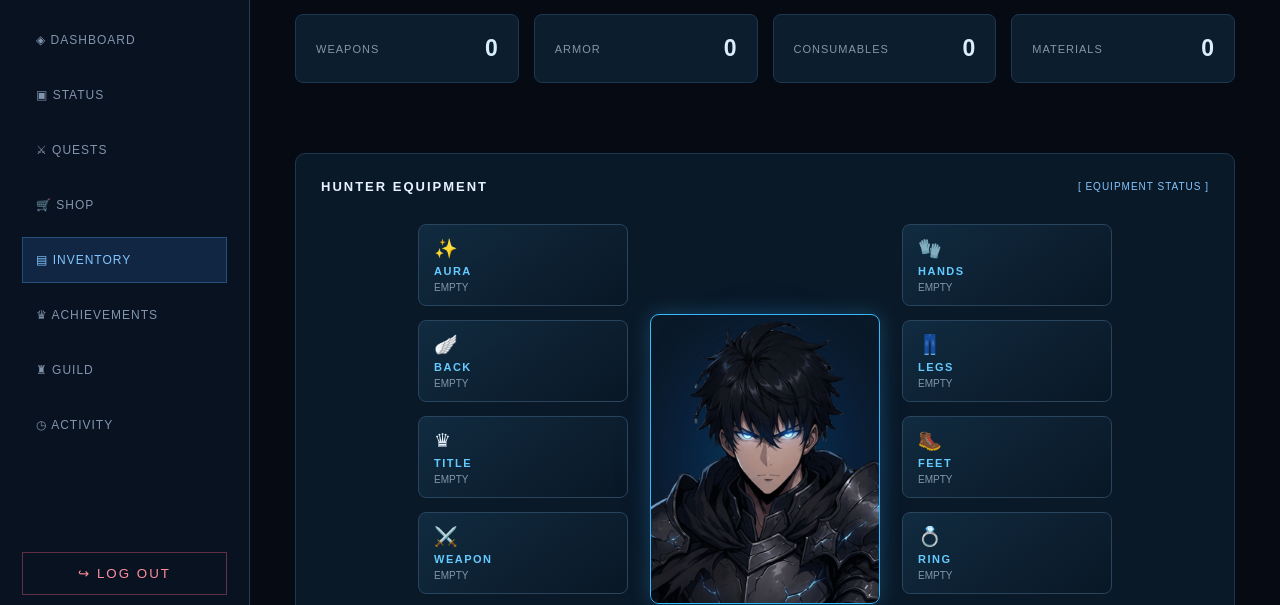
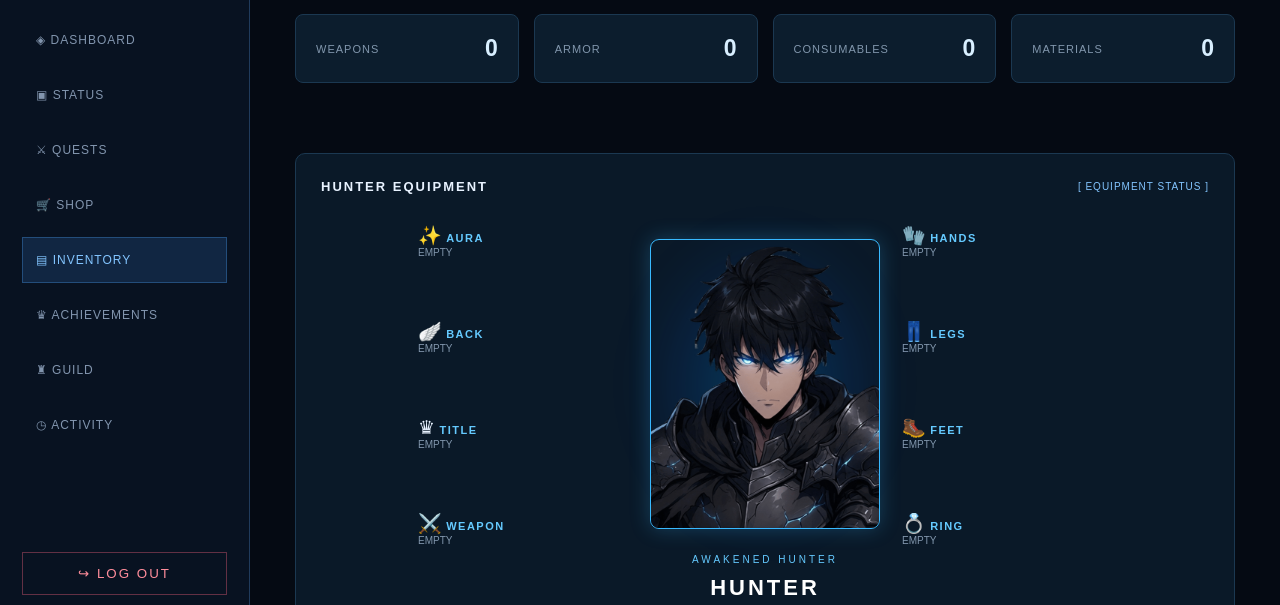
Before and after one commit to Patotipz/the-system-rpg, a plain HTML site: page inventory.html in a window 1280 px wide. Shown: the part 140-745 px from the top of the page. Drawn offline with Linux system fonts and the light colour scheme; a script that the page names is missing.

Commit message:
Refactor equipment layout styles in inventory.css
Updated layout styles for equipment display, changing alignment and layout properties.

```diff
--- a/assets/css/inventory.css
+++ b/assets/css/inventory.css
@@ -683,51 +683,41 @@
   border-radius: 10px;
 }
 
+
 .equipment-layout {
   display: grid;
   grid-template-columns: minmax(0, 1fr) 230px minmax(0, 1fr);
-  align-items: center;
+  align-items: stretch;
   gap: 22px;
   width: 100%;
-  max-width: 1000px;
+  max-width: 1100px;
   margin: 30px auto;
   position: relative;
 }
 
 .equipment-column {
-  display: flex;
-  flex-direction: column;
+  display: grid;
+  grid-template-rows: repeat(6, minmax(82px, auto));
+  align-content: center;
   gap: 14px;
   width: 100%;
   min-width: 0;
 }
 
 .equipment-left {
-  align-items: flex-end;
+  justify-items: end;
 }
 
 .equipment-right {
-  align-items: flex-start;
+  justify-items: start;
 }
 
 .equipment-layout .equipment-slot {
-  position: relative;
-  display: flex;
-  flex-direction: column;
-  justify-content: center;
-  gap: 5px;
   width: 100%;
   max-width: 210px;
   min-width: 0;
   min-height: 82px;
   box-sizing: border-box;
-  padding: 12px 15px;
-  overflow: hidden;
-  background: linear-gradient(145deg, #112b40, #091725);
-  border: 1px solid #29445d;
-  border-radius: 8px;
-  transform: none !important;
-  transition: border-color 0.2s ease, box-shadow 0.2s ease;
 }
 
 .equipment-layout .equipment-slot:hover {
```
